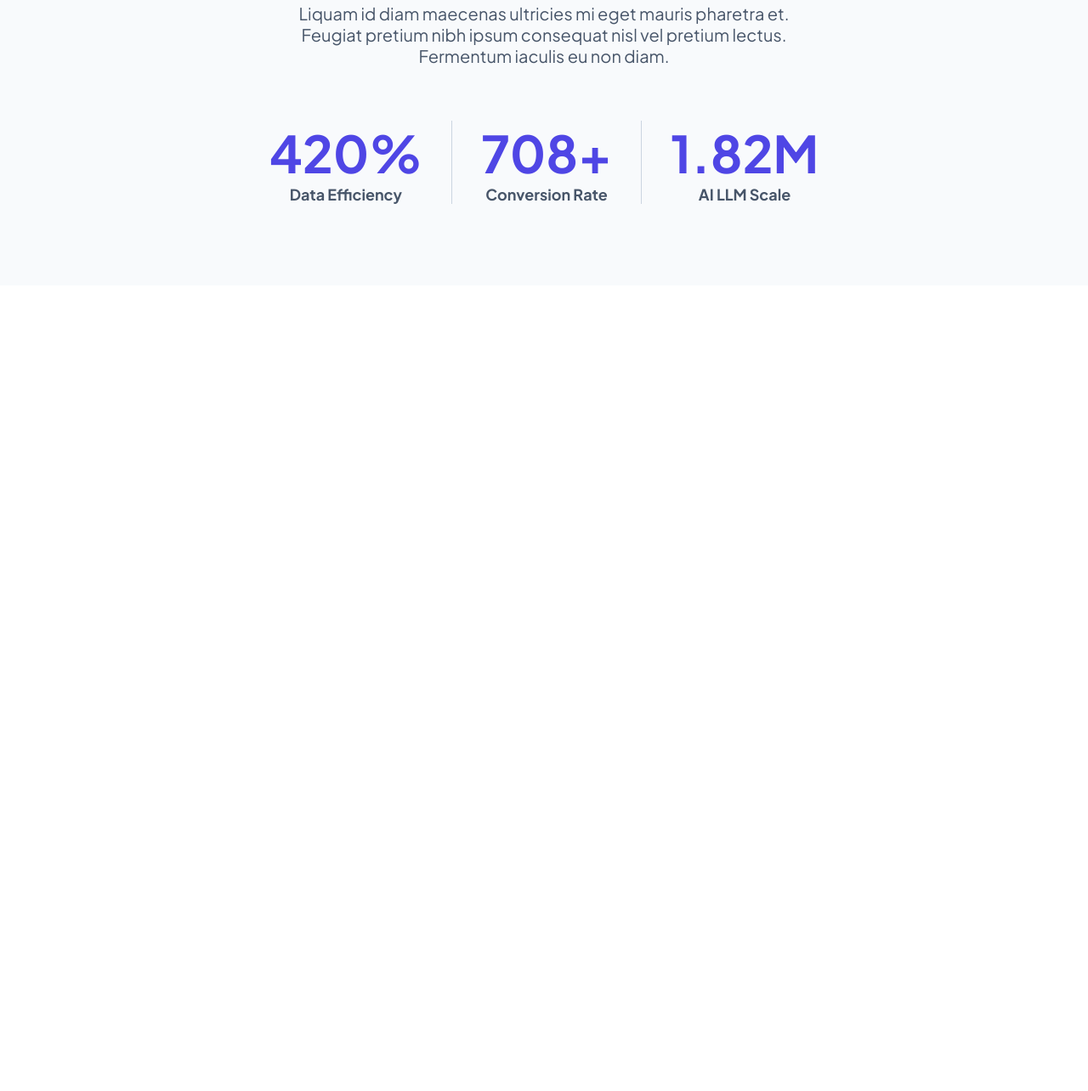
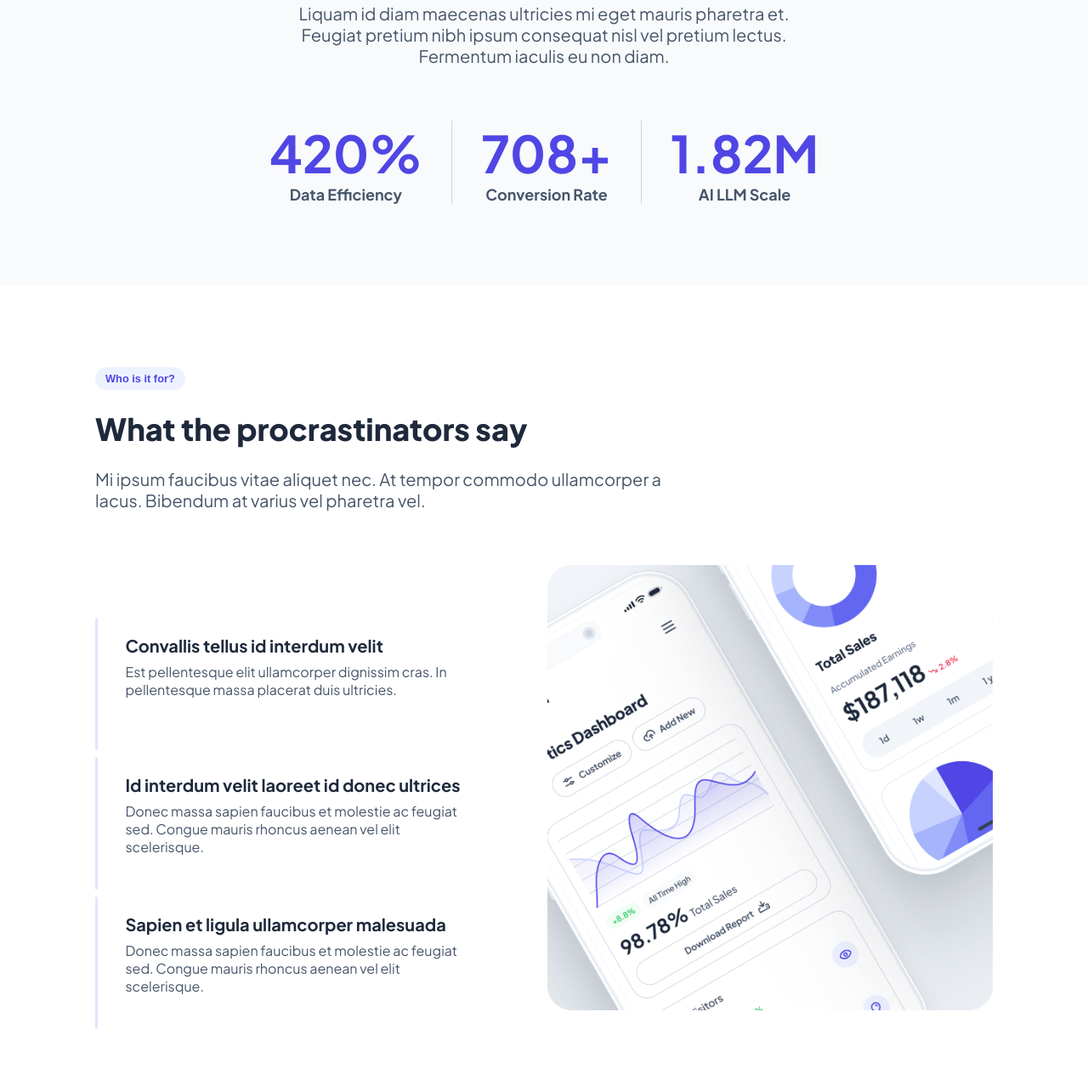
Before and after one commit to Sajnin14/BlintoTask, a plain HTML site: page index.html in a window 1280 px wide. Shown: the part 2167-3451 px from the top of the page at 85% size. Before the commit the page ends 2503 px from the top, so only its background shows below. Drawn offline with Linux system fonts and the light colour scheme.

Commit message:
procrasticators section done for both devices

```diff
--- a/index.html
+++ b/index.html
@@ -128,13 +128,15 @@
                 <div class="subContent">
                     <div><img src="assets/icon/GearSix.png" alt=""></div>
                     <p class="featureTitle">Streamlined Process</p>
-                    <p>Montes nascetur ridiculus mus mauris vitae ultricies leo integer malesuada. Orci porta non pulvinar neque laoreet</p>
+                    <p>Montes nascetur ridiculus mus mauris vitae ultricies leo integer malesuada. Orci porta non
+                        pulvinar neque laoreet</p>
                 </div>
 
                 <div class="subContent">
                     <div><img src="assets/icon/Broom.png" alt=""></div>
                     <p class="featureTitle">Minimum Effort</p>
-                    <p>Tincidunt eget nullam non nisi est sit amet facilisis magna. Rhoncus dolor purus non enim praesent elementum.</p>
+                    <p>Tincidunt eget nullam non nisi est sit amet facilisis magna. Rhoncus dolor purus non enim
+                        praesent elementum.</p>
                 </div>
             </div>
 
@@ -142,19 +144,22 @@
                 <div class="subContent">
                     <div><img src="assets/icon/ChartLine.png" alt=""></div>
                     <p class="featureTitle">Absolutely Easy To Use</p>
-                    <p>Rutrum quisque non tellus orci ac. Purus viverra accumsan in nisl. Id interdum velit laoreet id donec ultrices adisipicing elit.</p>
+                    <p>Rutrum quisque non tellus orci ac. Purus viverra accumsan in nisl. Id interdum velit laoreet id
+                        donec ultrices adisipicing elit.</p>
                 </div>
 
                 <div class="subContent">
                     <div><img src="assets/icon/BowlFood.png" alt=""></div>
                     <p class="featureTitle">Just Sleep & Chill</p>
-                    <p>Bibendum est ultricies integer quis auctor elit. Ultrices in iaculis nunc sed. A scelerisque purus semper eget. Facilisi morbi tempus iaculi.</p>
+                    <p>Bibendum est ultricies integer quis auctor elit. Ultrices in iaculis nunc sed. A scelerisque
+                        purus semper eget. Facilisi morbi tempus iaculi.</p>
                 </div>
 
                 <div class="subContent">
                     <div><img src="assets/icon/SmileyWink.png" alt=""></div>
                     <p class="featureTitle">Don’t Worry About Life</p>
-                    <p>Pharetra diam sit amet nisl suscipit adipiscing bibendum est. Risus ultricies tristique nulla aliquet enim tortor.</p>
+                    <p>Pharetra diam sit amet nisl suscipit adipiscing bibendum est. Risus ultricies tristique nulla
+                        aliquet enim tortor.</p>
                 </div>
             </div>
 
@@ -162,14 +167,15 @@
 
 
         <!-- Result Section -->
-         <section class="result-section padding padding-t-b">
+        <section class="result-section padding padding-t-b">
 
             <div class="text-center result-content">
                 <button class="result-icon"><img src="assets/icon/HouseSimple.png" alt=""></button>
 
-                <h3>Work lazily and  achieve the result you want.</h3>
+                <h3>Work lazily and achieve the result you want.</h3>
 
-                <p class="text20">Liquam id diam maecenas ultricies mi eget mauris pharetra et. Feugiat pretium nibh ipsum consequat nisl vel pretium lectus. Fermentum iaculis eu non diam.</p>
+                <p class="text20">Liquam id diam maecenas ultricies mi eget mauris pharetra et. Feugiat pretium nibh
+                    ipsum consequat nisl vel pretium lectus. Fermentum iaculis eu non diam.</p>
 
                 <div class="result-details">
                     <div>
@@ -188,7 +194,57 @@
                     </div>
                 </div>
             </div>
-         </section>
+        </section>
+
+        <!-- Procasionators Section starts -->
+        <section class="padding padding-t-b">
+            <div class="procrastinators-head">
+                <button class="tagLine">Who is it for?</button>
+                <h3>What the procrastinators say</h3>
+                <p class="text20">Mi ipsum faucibus vitae aliquet nec. At tempor commodo ullamcorper a lacus. Bibendum
+                    at varius vel pharetra vel.</p>
+            </div>
+
+            <div class="procrastinators-content">
+
+                <!-- subsection1 -->
+                <div class="subSection1">
+                    <div class="flex">
+                        <p class="proc-border"></p>
+                        <div>
+                            <p class="featureTitle">Convallis tellus id interdum velit</p>
+                            <p>Est pellentesque elit ullamcorper dignissim cras. In pellentesque massa placerat duis
+                                ultricies.</p>
+                        </div>
+                    </div>
+
+                    <div class="flex">
+                        <p class="proc-border"></p>
+                        <div>
+                            <p class="featureTitle">Id interdum velit laoreet id donec ultrices</p>
+                            <p>Donec massa sapien faucibus et molestie ac feugiat sed. Congue mauris rhoncus aenean vel
+                                elit
+                                scelerisque.</p>
+                        </div>
+                    </div>
+
+                    <div class="flex">
+                        <p class="proc-border"></p>
+                        <div>
+                            <p class="featureTitle">Sapien et ligula ullamcorper malesuada</p>
+                            <p>Donec massa sapien faucibus et molestie ac feugiat sed. Congue mauris rhoncus aenean vel
+                                elit
+                                scelerisque.</p>
+                        </div>
+                    </div>
+                </div>
+
+                <!-- subSection2 -->
+                <div class="subSection2">
+                    <img src="assets/Frame.png" alt="frame">
+                </div>
+            </div>
+        </section>
     </main>
 
 </body>
--- a/responsive.css
+++ b/responsive.css
@@ -101,4 +101,27 @@
     .border{
         border-bottom: 1px solid #CBD5E1;
     }
+
+    /* Procastinators section responsive */
+
+    .procrastinators-head{
+        max-width: 100%;
+        max-height: 100%;
+    }
+
+    .procrastinators-content{
+        margin-top: 2.5rem;
+        display: flex;
+        flex-direction: column;
+        gap: 2rem;
+    }
+
+    .subSection1 div{
+        /* padding: 2rem 0; */
+        width: 100%;
+        height: 156px;
+        padding-right: 2rem;
+        margin-bottom: 8px;
+    }
+
 }
--- a/style.css
+++ b/style.css
@@ -278,3 +278,50 @@ nav {
 .border{
     border-left: 1px solid #CBD5E1;
 }
+
+
+/* Procastinators section styles */
+.procrastinators-head{
+    max-width: 680px;
+    max-height: 180px;
+}
+
+.procrastinators-content{
+    margin-top: 4rem;
+    display: flex;
+    gap: 2rem;
+}
+
+.subSection1{
+    margin: 3.875rem 0;
+    /* height: 100%; */
+}
+
+.subSection1 div{
+    /* padding: 2rem 0; */
+    width: 468px;
+    height: 156px;
+    padding-right: 2rem;
+    margin-bottom: 8px;
+}
+
+.proc-border{
+    width: 4px;
+    border-radius: 2px;
+    background-color: #E0E7FF;
+    /* background-color: #4F46E5; */
+}
+
+.subSection1 div:hover .proc-border{
+    background-color: #4F46E5;
+}
+
+.subSection2{
+    width: 100%;
+}
+.subSection2 img{
+   max-height: 100%;
+   max-width: 100%;
+   /* max-width: 592px;
+   max-height: 592px; */
+}
```
